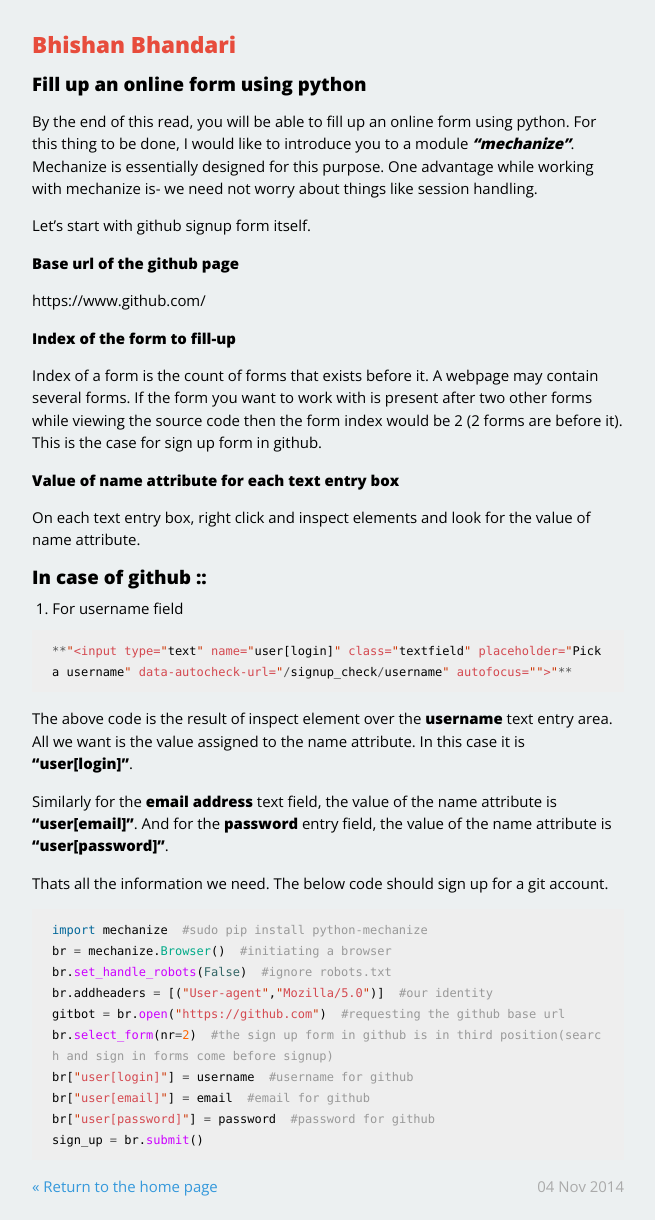
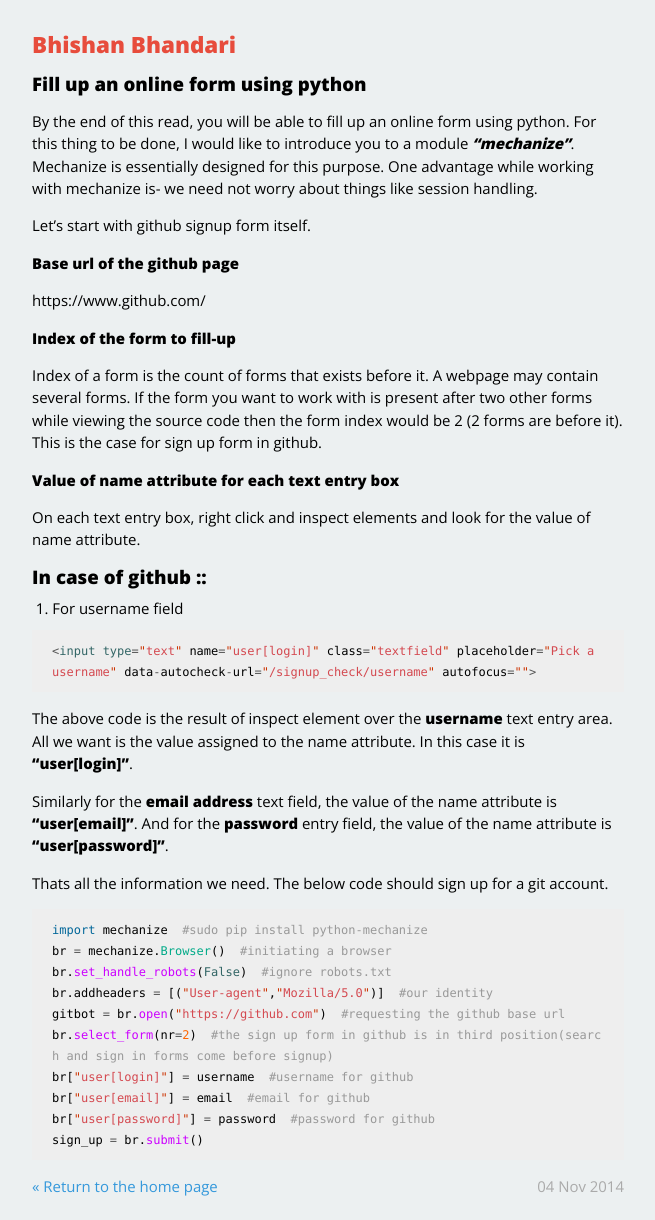
Before and after one commit to bhishan/bhishan.github.io, a Jekyll site: the page built from _posts/2014-11-04-fill-up-online-form-using-python.markdown, in a window 1280 px wide. Shown: the whole page, without its empty margins (312-967 px from the left). Built offline with Jekyll 4.4.1, drawn with Linux system fonts in a browser that asks for light colours; Markdown is read by kramdown in place of the engine named in the settings.

Commit message:
Update 2014-11-04-fill-up-online-form-using-python.markdown

```diff
--- a/_posts/2014-11-04-fill-up-online-form-using-python.markdown
+++ b/_posts/2014-11-04-fill-up-online-form-using-python.markdown
@@ -25,7 +25,7 @@
 --------------------
 1. For username field
 {% highlight python %}
-**"<input type="text" name="user[login]" class="textfield" placeholder="Pick a username" data-autocheck-url="/signup_check/username" autofocus="">"**
+<input type="text" name="user[login]" class="textfield" placeholder="Pick a username" data-autocheck-url="/signup_check/username" autofocus="">
 {% endhighlight %}
 The above code is the result of inspect element over the **username** text entry area. All we want is the value assigned to the name attribute. In this case it is **"user[login]"**.
 
```
